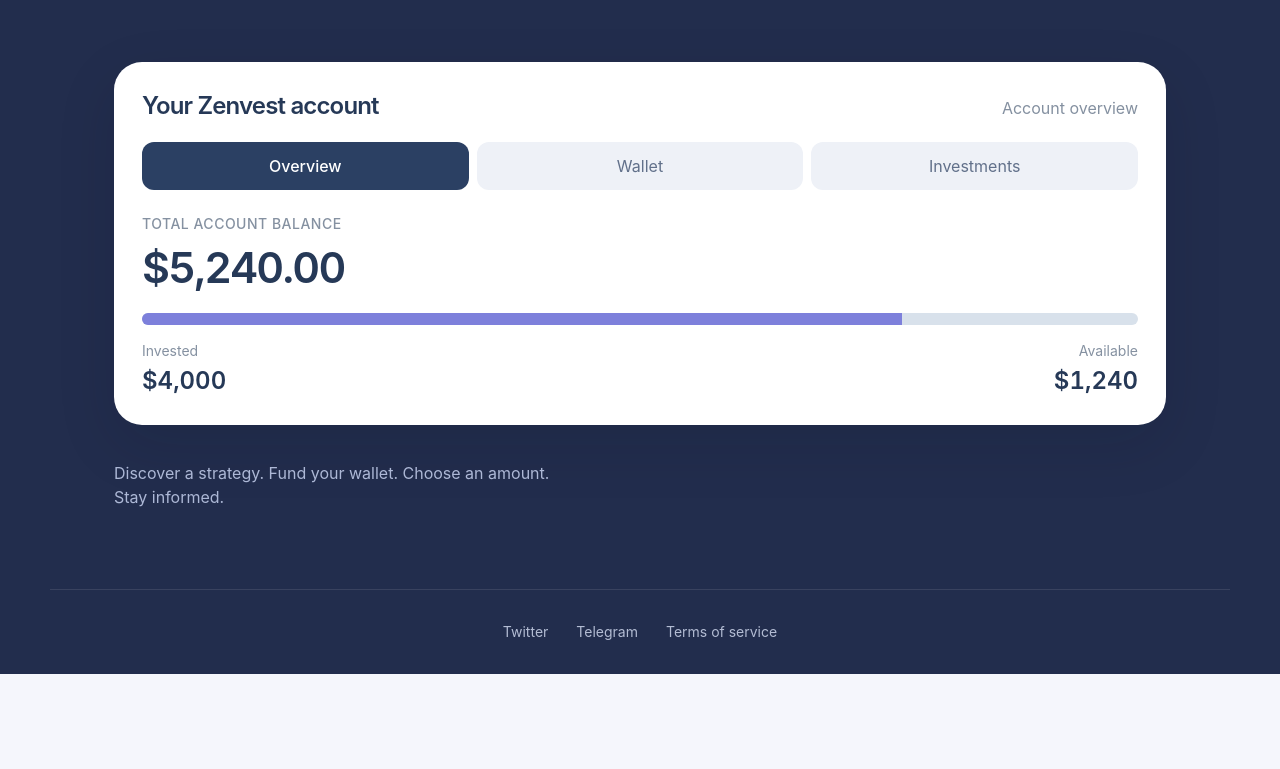
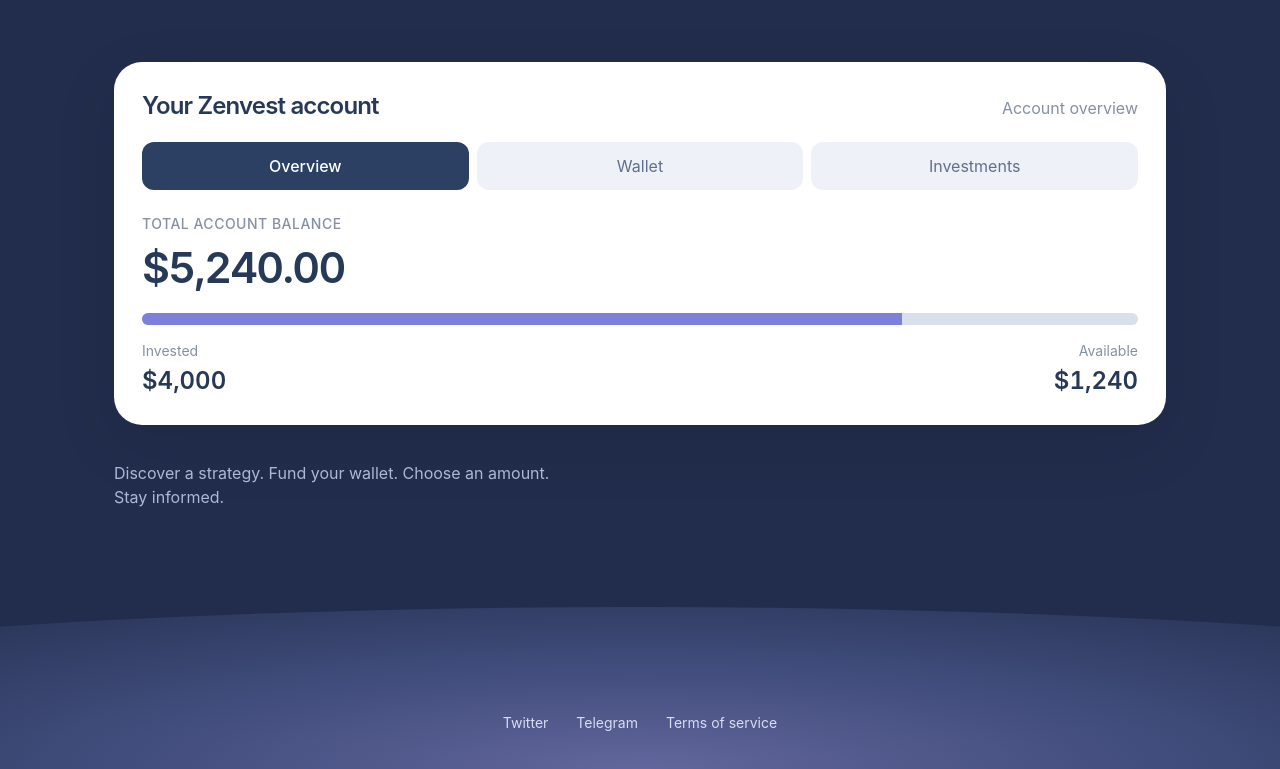
Before and after one commit to en0ma/zenvest, a Next.js app: page / in a window 1280 px wide. Shown: the part 741-1510 px from the top of the page. Before the commit the page ends 1415 px from the top, so only its background shows below. Built offline with nearby package versions, Linux system fonts and the light colour scheme; no server answers.

Commit message:
Replace homepage footer divider with curved Afterglow violet gradient

```diff
--- a/src/app/page.tsx
+++ b/src/app/page.tsx
@@ -35,7 +35,7 @@ export default async function Home(){
     <p className="mt-7 max-w-[740px] text-sm leading-6 text-[#ADB8D6] sm:mt-9 sm:text-base">Discover a strategy. Fund your wallet. Choose an amount.<br className="hidden sm:block"/> Stay informed.</p>
    </div>
   </section>
-  <footer className="mx-auto flex max-w-[1180px] flex-wrap items-center justify-center gap-x-7 gap-y-3 border-t border-white/10 px-6 py-8 text-sm text-[#B3BCD3]">
+  <footer className="relative isolate flex min-h-[180px] flex-wrap items-end justify-center gap-x-7 gap-y-3 overflow-hidden px-6 pb-9 pt-20 text-sm text-[#D7DDF2] before:pointer-events-none before:absolute before:inset-x-0 before:bottom-0 before:-z-10 before:h-[170px] before:bg-[radial-gradient(ellipse_85%_125%_at_50%_100%,#62669C_0%,#414D7C_48%,#263253_100%)] before:[clip-path:ellipse(105%_95%_at_50%_100%)]">
    <a href="https://x.com" target="_blank" rel="noopener noreferrer" className="hover:text-white">Twitter</a>
    <a href="https://t.me" target="_blank" rel="noopener noreferrer" className="hover:text-white">Telegram</a>
    <Link href="/terms" className="hover:text-white">Terms of service</Link>
```
